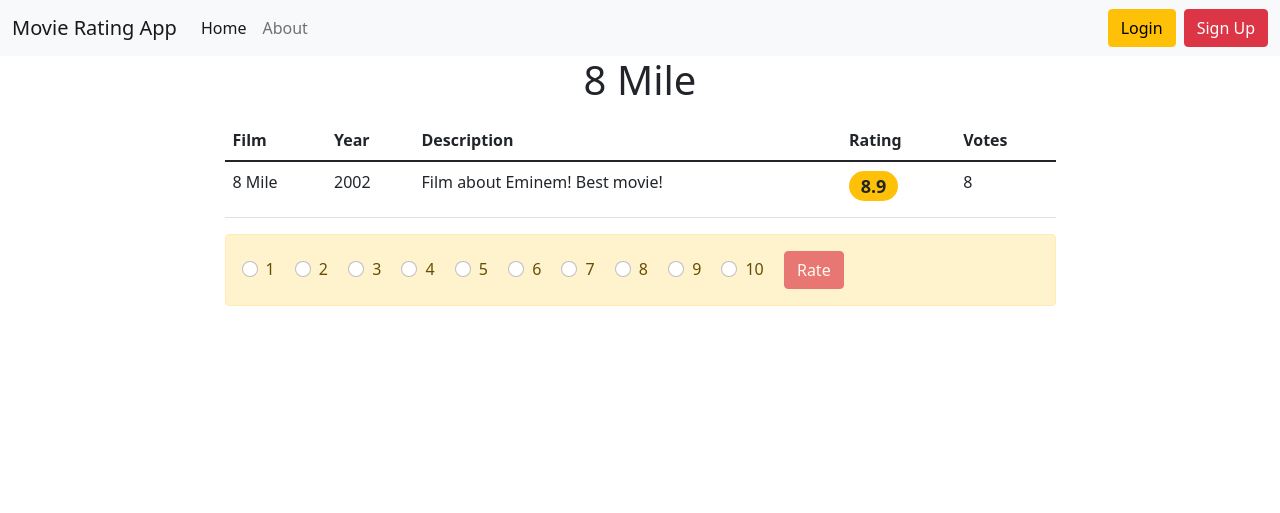
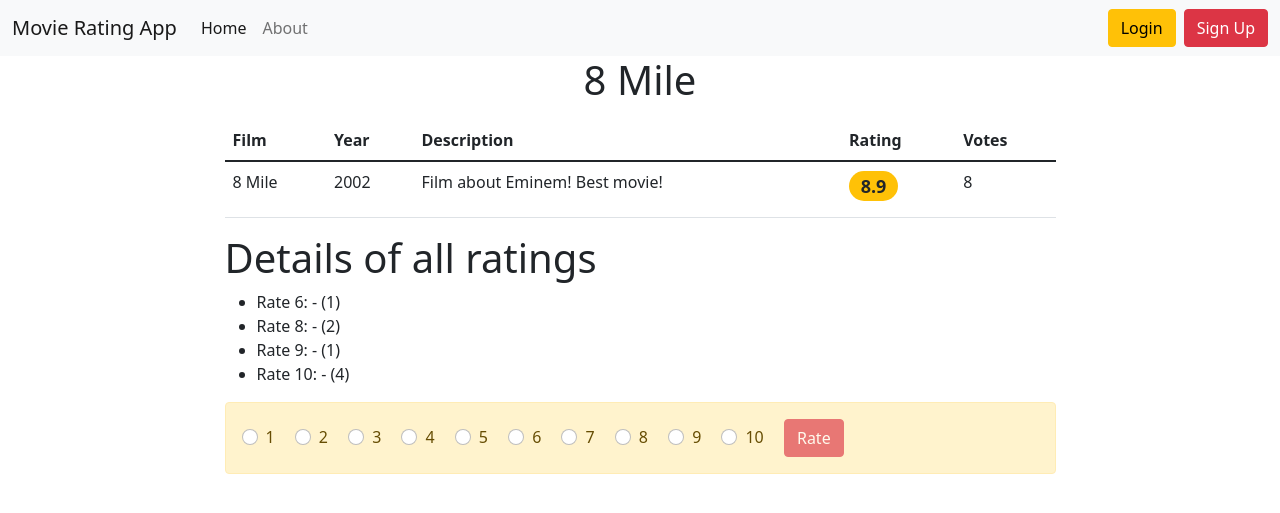
Before and after one commit to Falco13/movie_rating, a Django app: a page that uses movie_rating/templates/movie_rating/detail.html in a window 1280 px wide. Shown: the top 513 px of the page. Run offline with Django 4.2, Linux system fonts and the light colour scheme; data comes from the database, SQL or seed files in the repository.

Commit message:
detail of all ratings

```diff
--- a/movie_rating/templates/movie_rating/detail.html
+++ b/movie_rating/templates/movie_rating/detail.html
@@ -25,12 +25,19 @@
     </tr>
 </table>
 
+<h1>Details of all ratings</h1>
+<ul>
+    {% for rating_count in ratings_counts %}
+    <li>Rate {{ rating_count.rating }}: - ({{ rating_count.count }})</li>
+    {% endfor %}
+</ul>
+
 {% if user_rate.rating %}
-    {% if request.user.is_authenticated %}
-    <div class="alert alert-success" role="alert">You have already rated this movie.
-        Your rate: <span class="badge rounded-pill bg-warning text-dark">{{ user_rate.rating }}</span>
-    </div>
-    {% endif %}
+{% if request.user.is_authenticated %}
+<div class="alert alert-success" role="alert">You have already rated this movie.
+    Your rate: <span class="badge rounded-pill bg-warning text-dark">{{ user_rate.rating }}</span>
+</div>
+{% endif %}
 {% endif %}
 
 <div class="alert alert-warning" role="alert">
--- a/movie_rating/views.py
+++ b/movie_rating/views.py
@@ -1,4 +1,5 @@
 from django.contrib import messages
+from django.db.models import Count
 from django.http import HttpResponseRedirect
 from django.shortcuts import get_object_or_404, render
 from django.urls import reverse
@@ -24,6 +25,8 @@
 
 def detail_movie(request, slug):
     movie = get_object_or_404(Movie, slug=slug)
+    ratings_counts = Rating.objects.filter(movie=movie, is_active=True).values('rating').annotate(
+        count=Count('rating')).order_by('rating')
     if request.method == 'POST':
         form = RatingForm(request.POST)
         if form.is_valid():
@@ -41,7 +44,8 @@
         user_rating = None
         if request.user.is_authenticated:
             user_rating = Rating.objects.filter(user=request.user, movie=movie).first()
-        return render(request, 'movie_rating/detail.html', context={'movie': movie,
+        return render(request, 'movie_rating/detail.html', context={'ratings_counts': ratings_counts,
+                                                                    'movie': movie,
                                                                     'form': form,
                                                                     'user_rate': user_rating})
 
```
